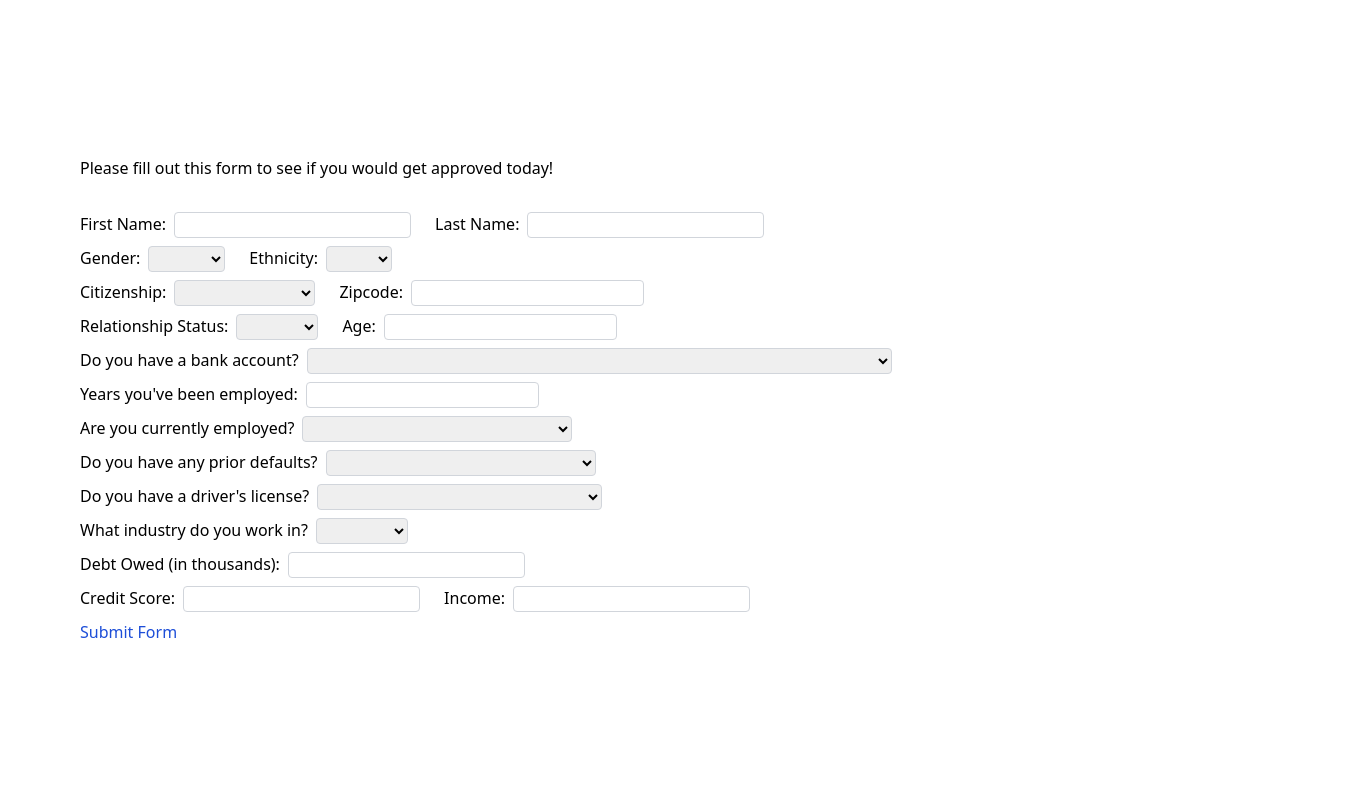
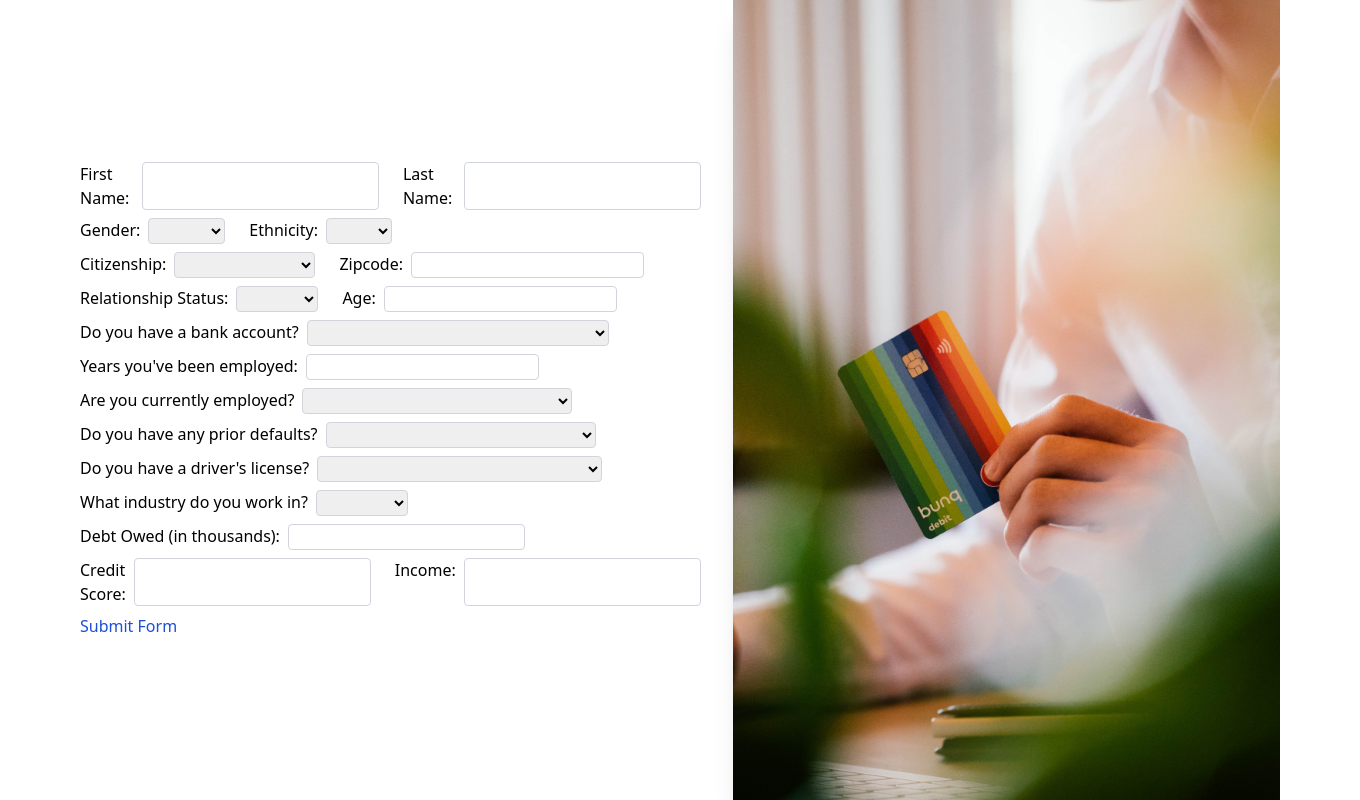
Before and after one commit to pploszaj/Credit_Approval_Frontend, a React (Create React App) app: page /form in a window 1280 px wide. Shown: the whole page, 1360 px wide, since content can reach past the window. Built offline with nearby package versions, Linux system fonts and the light colour scheme.

Commit message:
add image to form page

```diff
--- a/src/pages/Form.tsx
+++ b/src/pages/Form.tsx
@@ -25,9 +25,11 @@ function Form() {
   const [income, setIncome] = useState<number>();
   const [relationship, setrelationship] = useState<Relationship>("");
   const [debt, setdebt] = useState<number>();
+  const [loading, setloading] = useState<boolean>(false);
 
   const sumbitHandler = async (e: any) => {
     e.preventDefault();
+    setloading(true);
 
     try {
       const response = await axios.post("/clientdata", {
@@ -51,14 +53,13 @@ function Form() {
       });
     } catch (e) {
       console.log("Error making POST request");
+    } finally {
+      setloading(false);
     }
   };
 
   return (
-    <div className="flex flex-col justify-center items-start h-screen gap-8 ml-20">
-      <h1 className="text-l">
-        Please fill out this form to see if you would get approved today!
-      </h1>
+    <div className="flex items-center h-screen gap-8 ml-20">
       <form
         onSubmit={sumbitHandler}
         className="flex flex-col w-screen justify-center items-start gap-2"
@@ -186,10 +187,7 @@ function Form() {
           >
             <option value=""></option>
             <option value="1">Yes, I have at least one bank account.</option>
-            <option value="0">
-              No, I do not have a bank account. I stash all my money under the
-              mattress.
-            </option>
+            <option value="0">No, I do not have a bank account.</option>
           </select>
         </div>
         <div className="flex">
@@ -307,6 +305,10 @@ function Form() {
           Submit Form
         </button>
       </form>
+
+      <img src="/assets/card.jpg" alt="Card" className="h-screen w-screen object-cover shadow-xl"></img>
+
+      {loading && <p className="text-4xl">Loading...</p>}
     </div>
   );
 }
```
Also changed, not shown: public/assets/card.jpg (added).
